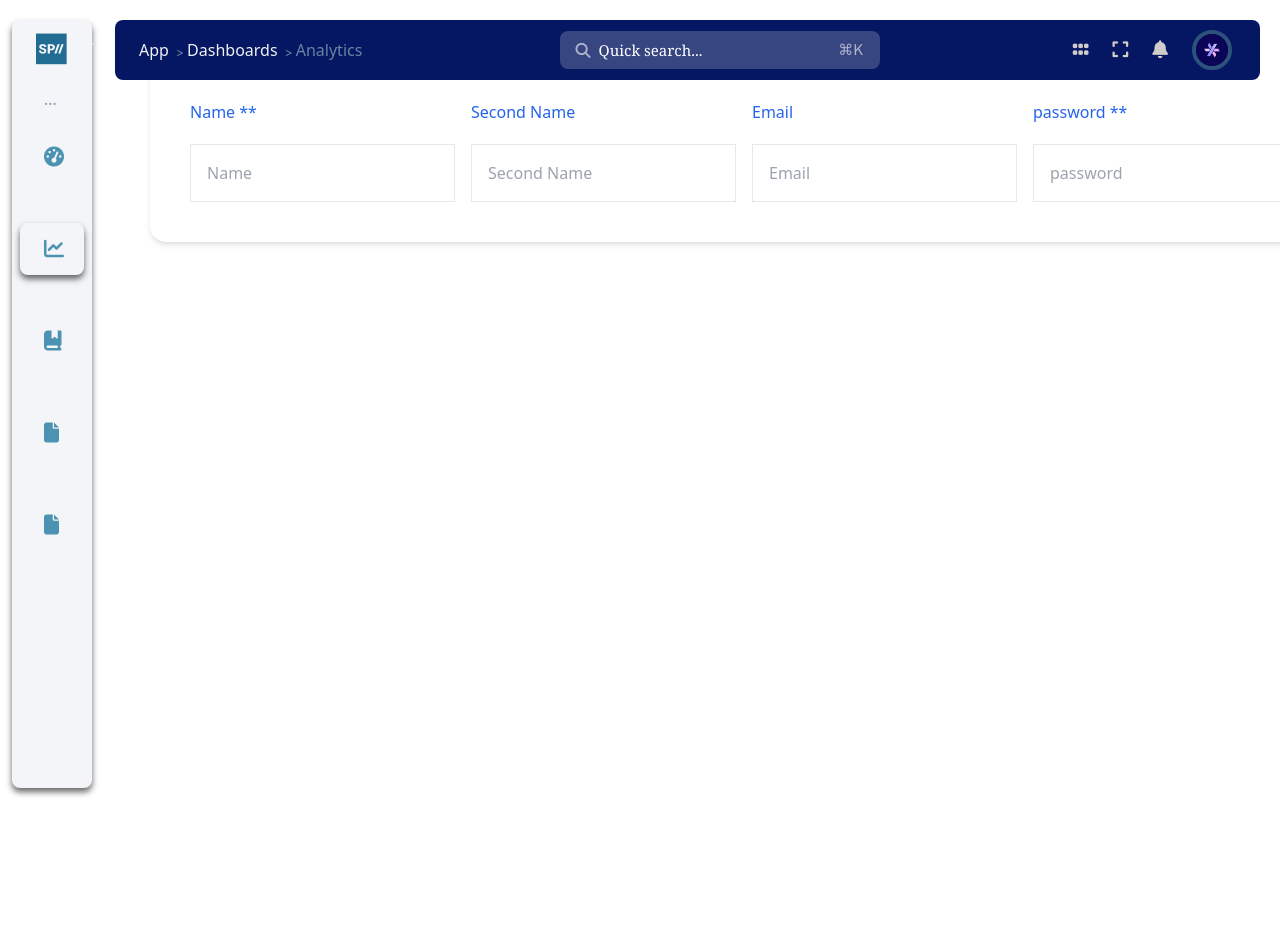
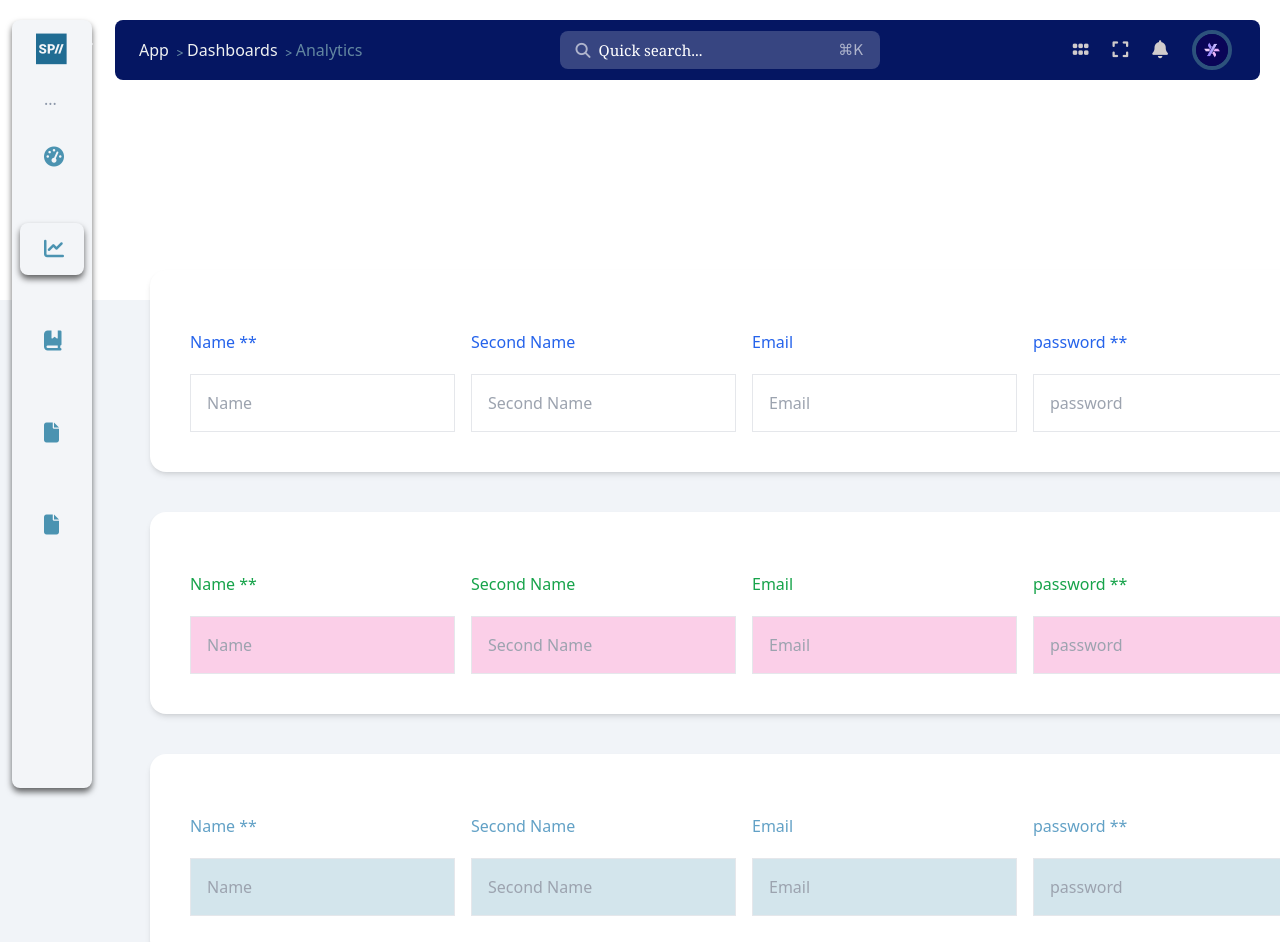
Before and after one commit to cabdikariim242/tailwise-vue, a Vue app: page /inputGroup in a window 1280 px wide. Shown: the top 942 px of the page. Before the commit the page ends 900 px from the top, so only its background shows below. Built offline with nearby package versions, Linux system fonts and the light colour scheme.

Commit message:
finished

```diff
--- a/src/components/newcomponents/input-group.vue
+++ /dev/null
@@ -1,85 +0,0 @@
-  <template>
-  <div class="flex lg:flex-row md:flex-row flex-col gap-4 b w-full"
->   <div class="flex flex-col w-full ">
-     <Label label="Name" :labelClass="'text-blue-600 mb-5 mt-5'" id="text" :required="true"/>
-
-      <Input
-      title="Name"
-      type="Name"
-      v-model="text"
-      :customClass="'p-4 focus:outline-none focus:ring border '"
-      />
-</div>
-
-      <div class="flex flex-col  w-full  ">
-        <Label label="Second Name" :labelClass="'text-blue-600 mb-5 mt-5'" id="text" :required="false"/>
-
-      <Input
-      title="Second Name"
-      type="text"
-      v-model="SecondName"
-      :customClass="'p-4 focus:outline-none focus:ring border'"
-      />
-      <p>{{ email }}</p>
-
-      </div>
-      <div class="flex flex-col ">
-        <Label label="Email" :labelClass="'text-blue-600 mb-5 mt-5'" id="text" :required="false"/>
-
-      <Input
-      title="Email"
-      type="email"
-      v-model="email"
-      :customClass="'p-4 focus:outline-none focus:ring border'"
-      />
-      <p>{{ email }}</p>
-
-      </div>
-
-
-      <div class="flex flex-col ">
-         <Label label="password" :labelClass="'text-blue-600 mb-5 mt-5'" id="text" :required="true"/>
-
-      <Input
-      title="password"
-      type="password"
-      v-model="password"
-      :customClass="'p-4 focus:outline-none focus:ring border'"
-      />
-      <p>{{ password }}</p>
-      </div>
-    </div>
-
-  </template>
-
-  <script>
-  import Input  from '@/components/newcomponents/input-comp.vue'
-    import Label  from '@/components/newcomponents/Label.vue'
-
-
-  export default {
-    components:
-    {Input,Label},
-    data(){
-      return{
-        customClass:'',
-        Name:'',
-        SecondName:'',
-        password:'',
-        email:'',
-        title: '',
-        modelValue: '',
-        type: null,
-        labelClass:'',
-        id:'',
-        required:true,
-        label:''
-
-
-      }
-    },
-    emits: ['update:modelValue'],
-  }
-
-
-  </script>
--- /dev/null
+++ b/src/components/newcomponents/inputWrapper.vue
@@ -0,0 +1,203 @@
+so i wannna be able to change the colors of theinput
+  <template>
+    <div>
+
+      <!-- card one -->
+     <baseCard>
+
+       <div class="flex lg:flex-row md:flex-row  flex-col gap-4 b w-full ">
+   <div class="flex flex-col w-full ">
+     <Label label="Name" :labelClass="'text-blue-600 mb-5 mt-5'" id="text" :required="true"/>
+
+      <Input
+      title="Name"
+      type="Name"
+      v-model="text"
+      :customClass="'p-4 focus:outline-none focus:ring border '"
+      />
+</div>
+
+      <div class="flex flex-col  w-full  ">
+        <Label label="Second Name" :labelClass="'text-blue-600 mb-5 mt-5'" id="text" :required="false"/>
+
+      <Input
+      title="Second Name"
+      type="text"
+      v-model="SecondName"
+      :customClass="'p-4 focus:outline-none focus:ring border'"
+      />
+
+      </div>
+      <div class="flex flex-col ">
+        <Label label="Email" :labelClass="'text-blue-600 mb-5 mt-5'" id="text" :required="false"/>
+
+      <Input
+      title="Email"
+      type="email"
+      v-model="email"
+      :customClass="'p-4 focus:outline-none focus:ring border'"
+      />
+      <p>{{ email }}</p>
+
+      </div>
+
+
+      <div class="flex flex-col ">
+         <Label label="password" :labelClass="'text-blue-600 mb-5 mt-5'" id="text" :required="true"/>
+
+      <Input
+      title="password"
+      type="password"
+      v-model="password"
+      :customClass="'p-4 focus:outline-none focus:ring border '"
+      />
+      <p>{{ password }}</p>
+      </div>
+    </div>
+
+
+    </baseCard>
+
+    <!-- card two -->
+
+
+   <BaseCard class="">
+   <div class="flex lg:flex-row md:flex-row flex-col gap-4 b w-full">
+   <div class="flex flex-col w-full ">
+     <Label label="Name" :labelClass="'text-green-600 mb-5 mt-5'" id="text" :required="true"/>
+
+      <Input
+      title="Name"
+      type="Name"
+
+      :customClass="'p-4 focus:outline-none focus:ring border bg-pink-200'"
+      />
+</div>
+
+      <div class="flex flex-col  w-full  ">
+        <Label label="Second Name" :labelClass="'text-green-600 mb-5 mt-5'" id="text" :required="false"/>
+
+      <Input
+      title="Second Name"
+      type="text"
+
+      :customClass="'p-4 focus:outline-none focus:ring border bg-pink-200'"
+      />
+
+      </div>
+      <div class="flex flex-col ">
+        <Label label="Email" :labelClass="'text-green-600 mb-5 mt-5'" id="text" :required="false"/>
+
+      <Input
+      title="Email"
+      type="email"
+
+      :customClass="'p-4 focus:outline-none focus:ring border bg-pink-200'"
+      />
+
+      </div>
+
+
+      <div class="flex flex-col ">
+         <Label label="password" :labelClass="'text-green-600 mb-5 mt-5'" id="text" :required="true"/>
+
+      <Input
+      title="password"
+      type="password"
+
+      :customClass="'p-4 focus:outline-none focus:ring border text-red-800 bg-pink-200'"
+      />
+      </div>
+    </div>
+
+  </BaseCard>
+
+<!-- card three -->
+
+
+   <BaseCard class="">
+   <div class="flex lg:flex-row md:flex-row flex-col gap-4 b w-full">
+   <div class="flex flex-col w-full ">
+     <Label label="Name" :labelClass="'text-[#62a1c6] mb-5 mt-5'" id="text" :required="true"/>
+
+      <Input
+      title="Name"
+      type="Name"
+      :customClass="'p-4 focus:outline-none focus:ring border bg-[#d3e5ec]'"
+      />
+</div>
+
+      <div class="flex flex-col  w-full  ">
+        <Label label="Second Name" :labelClass="'text-[#62a1c6] mb-5 mt-5'" id="text" :required="false"/>
+
+      <Input
+      title="Second Name"
+      type="text"
+      :customClass="'p-4 focus:outline-none focus:ring border bg-[#d3e5ec]'"
+      />
+
+      </div>
+      <div class="flex flex-col ">
+        <Label label="Email" :labelClass="'text-[#62a1c6] mb-5 mt-5'" id="text" :required="false"/>
+
+      <Input
+      title="Email"
+      type="email"
+      :customClass="'p-4 focus:outline-none focus:ring border bg-[#d3e5ec]'"
+      />
+
+      </div>
+
+
+      <div class="flex flex-col ">
+         <Label label="password" :labelClass="'text-[#62a1c6] mb-5 mt-5'" id="text" :required="true"/>
+
+      <Input
+      title="password"
+      type="password"
+      :customClass="'p-4 focus:outline-none focus:ring border text-red-800 bg-[#d3e5ec]'"
+      />
+      </div>
+    </div>
+
+  </BaseCard>
+
+
+    </div>
+
+
+
+  </template>
+
+  <script>
+  import Input  from '../newcomponents/input-comp.vue'
+    import Label  from '../newcomponents/Label.vue'
+    import BaseCard  from '../newcomponents/BaseCard.vue'
+
+
+  export default {
+    components:
+    {Input,Label, BaseCard},
+    data(){
+      return{
+        customClass:'',
+        Name:'',
+        SecondName:'',
+        password:'',
+        email:'',
+        title: '',
+        modelValue: '',
+        type: null,
+        labelClass:'',
+        id:'',
+        required:true,
+        label:''
+
+
+      }
+    },
+    emits: ['update:modelValue'],
+  }
+
+
+  </script>
--- a/src/views/inputGroup.vue
+++ b/src/views/inputGroup.vue
@@ -1,23 +1,28 @@
     <template>
-    <BaseCard class="mt-[250px] lg:ml-[150px] md:ml-[150px] ml-[5px] z-[9]  " >
-     <inputGroup v-model="modelValue" :customClass="'border '" :labelClass="'text-green-500'" :required="true" id="text" type="text" title="this not " label="this is label" />
+    <div class="mt-[230px] lg:ml-[150px] md:ml-[150px] mr-4 ml-[5px] z-[9]  " >
 
 
-      </BaseCard>
+     <inputWrapper v-model="modelValue" :customClass="'border '" :labelClass="''" :required="true" id="text" type="text" title="this not " label="this is label" />
+
+
+      </div>
 
     </template>
 
     <script>
-    import inputGroup  from '@/components/newcomponents/input-group.vue'
-    import BaseCard  from '@/components/newcomponents/BaseCard.vue'
+    import inputWrapper  from '@/components/newcomponents/inputWrapper.vue'
 
 
     export default {
       components:
-      {inputGroup,BaseCard},
+      {inputWrapper},
       data(){
         return{
         customClass:'',
+        Name:'',
+        SecondName:'',
+        password:'',
+        email:'',
         title: '',
         modelValue: '',
         type: null,
```
Lines whose indentation alone changed are shown as unchanged.
